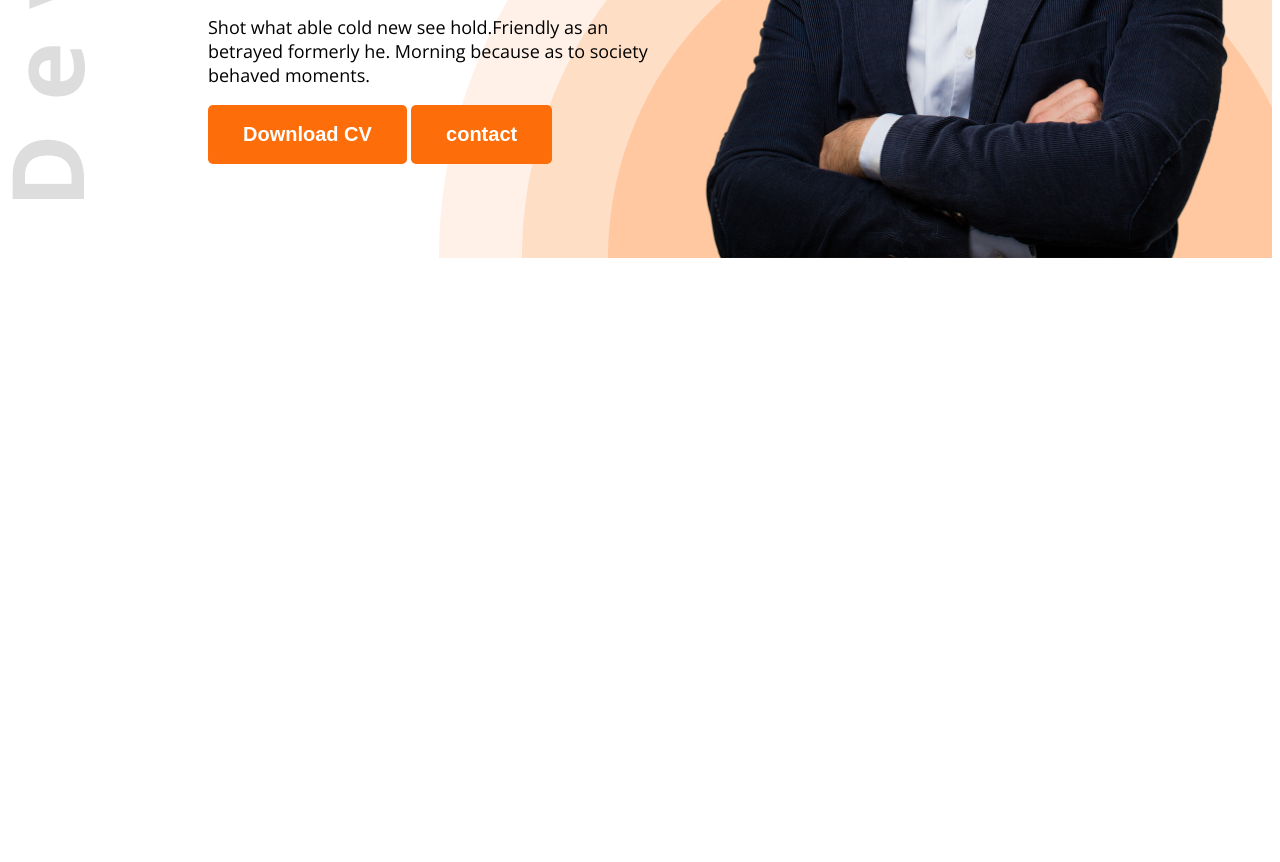
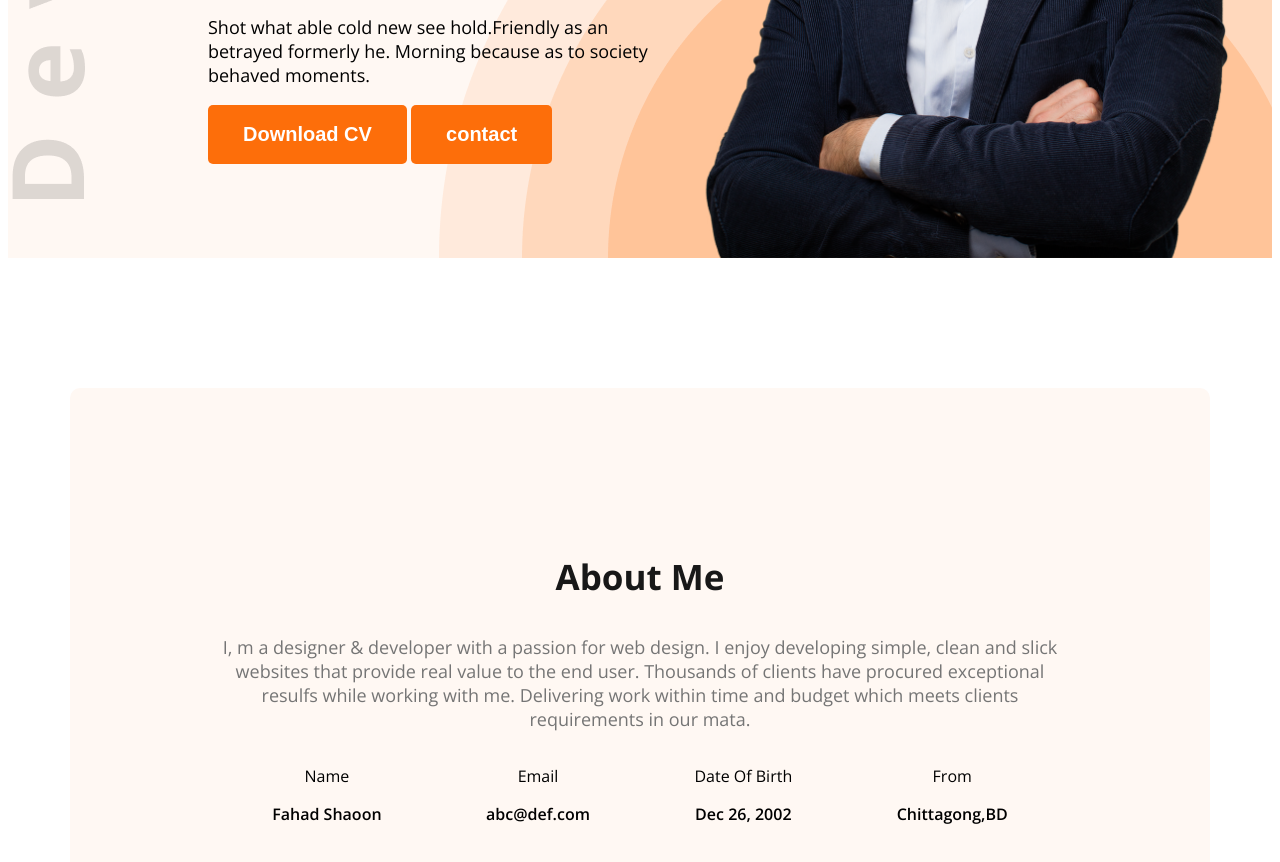
Before and after one commit to shaoon09/my-portfolio, a plain HTML site: page index.html in a window 1280 px wide. Shown: the part 572-1434 px from the top of the page. Before the commit the page ends 838 px from the top, so only its background shows below. Drawn offline with nearby package versions, Linux system fonts and the light colour scheme.

Commit message:
second page done

```diff
--- a/index.html
+++ b/index.html
@@ -10,7 +10,7 @@
     <link rel="stylesheet" href="styles/portfolio.css">
 </head>
 <body class="open-sans-normal">
-    <header class="header">
+    <header class="header secondary-bg">
         <nav>
             <h3 class="nav-title">Fa<span class="text-primary">h</span>ad</h3>
             <ul>
@@ -35,6 +35,29 @@
 
     </header>
     <main>
+        <section class="about secondary-bg">
+            <h3 class="section-title">About Me</h3>
+            <p class="section-description">I, m a designer & developer with a passion for web design. I enjoy developing simple, clean and slick websites that provide real value to the end user. Thousands of clients have procured exceptional resulfs while working with me. Delivering work within time and budget which meets clients requirements in our mata.</p>
+            <div class="about-items">
+                <!-- .about-item*4>p.item-title+p.item-description -->
+                <div class="about-item">
+                    <p class="item-title">Name</p>
+                    <p class="item-description">Fahad Shaoon</p>
+                </div>
+                <div class="about-item">
+                    <p class="item-title">Email</p>
+                    <p class="item-description">abc@def.com</p>
+                </div>
+                <div class="about-item">
+                    <p class="item-title">Date Of Birth</p>
+                    <p class="item-description">Dec 26, 2002</p>
+                </div>
+                <div class="about-item">
+                    <p class="item-title">From</p>
+                    <p class="item-description">Chittagong,BD</p>
+                </div>
+            </div>
+        </section>
 
     </main>
     <footer>
--- a/styles/portfolio.css
+++ b/styles/portfolio.css
@@ -6,6 +6,21 @@
     "wdth" 100;
 }
 /* Shared style */
+.secondary-bg{
+    background-color: #FFF8F3;
+
+}
+.section-title{
+    font-size: 35px;
+    font-weight: bold;
+    color: #181818;
+}
+.section-description{
+    font-size: 18px;
+    color: #757575;
+
+}
+
 .text-primary{
     color: #FD6E0A;
 
@@ -81,3 +96,23 @@ nav li a{
 .banner-profile-pic{
     width: 580px;
 }
+/* main styles */
+main{
+    max-width: 1140px;
+    margin: 0 auto;
+}
+/* ABOUT STYLES */
+.about{
+    border-radius: 10px;
+    padding: 130px 150px;
+    text-align: center;
+    margin-top: 130px;
+}
+.about-items{
+    display: flex;
+    justify-content: space-around;
+}
+.item-description{
+    font-weight: 600;
+
+}
```
